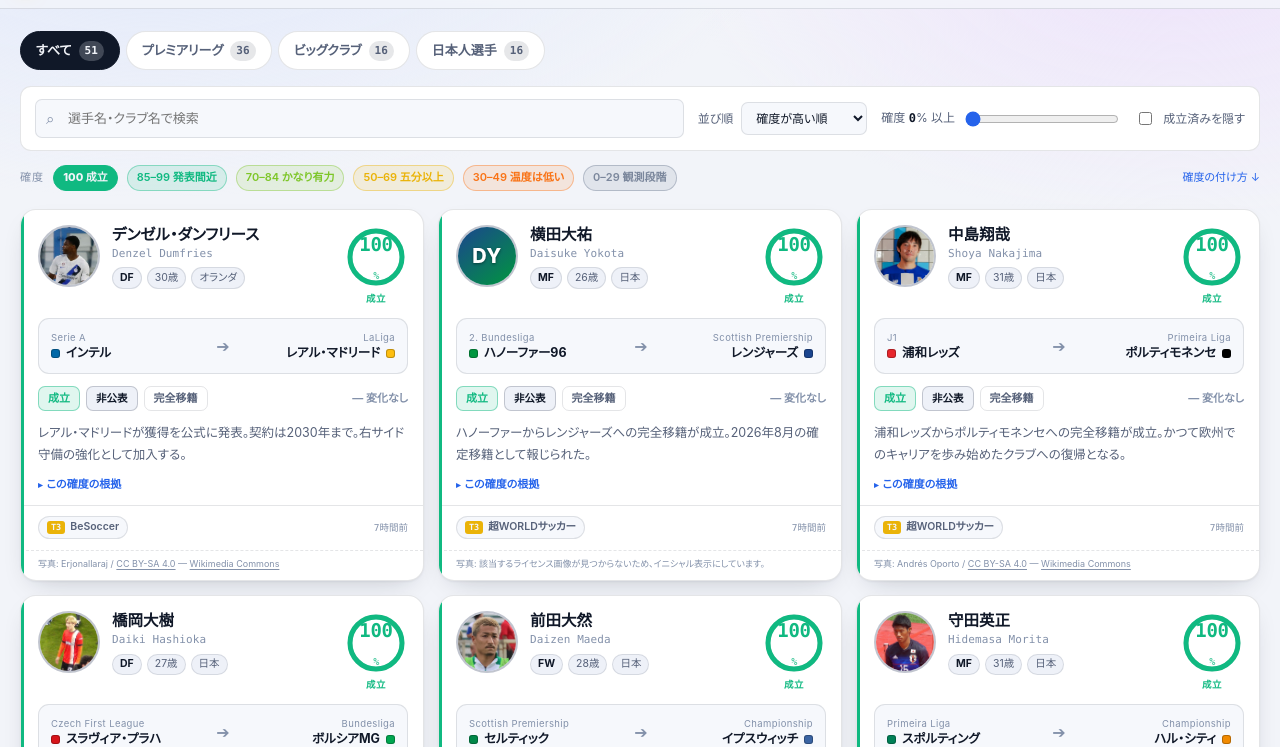
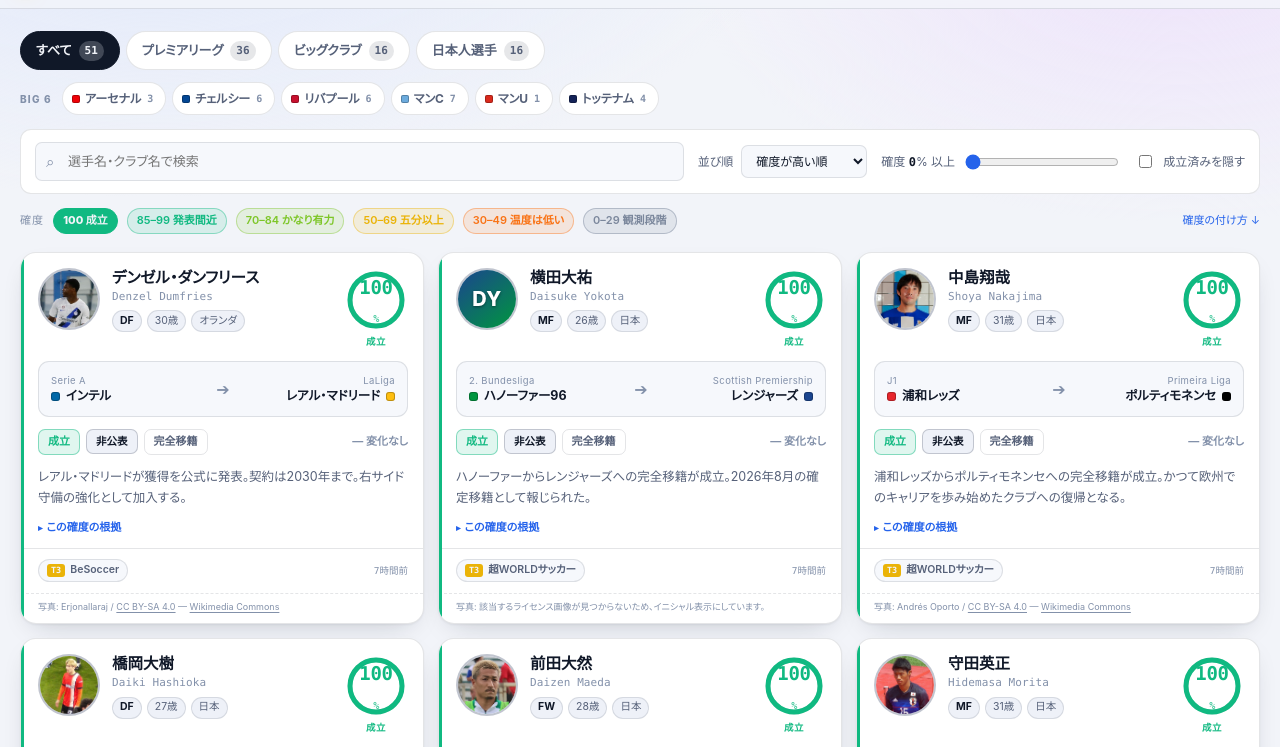
Before and after one commit to tomohiroinoue-cmyk/transfer-radar, a plain HTML site: page index.html in a window 1280 px wide. Shown: the part 53-800 px from the top of the page. Drawn offline with Linux system fonts and the light colour scheme.

Commit message:
data: 移籍情報を更新 (2026/08/06 11:13 JST) — 51件

```diff
--- a/assets/app.js
+++ b/assets/app.js
@@ -119,11 +119,15 @@
   photos: {},
   meta: {},
   cat: 'all',
+  clubs: new Set(), // Big 6 の絞り込み。空なら絞り込まない
   q: '',
   sort: 'prob-desc',
   minProb: 0,
   hideDone: false,
 };
+
+/** その案件が指定クラブに関係するか（移籍元・移籍先のどちらでも該当とする） */
+const involvesClub = (item, club) => item.from.club === club || item.to.club === club;
 
 /* ---------- rendering ---------- */
 
@@ -275,6 +279,8 @@
   const q = state.q.trim().toLowerCase();
   let list = state.items.filter((it) => {
     if (!inCategory(it, state.cat)) return false;
+    // 複数クラブを選んだ場合は OR（アーセナル または チェルシー）
+    if (state.clubs.size && ![...state.clubs].some((c) => involvesClub(it, c))) return false;
     if (it.probability < state.minProb) return false;
     if (state.hideDone && isDone(it)) return false;
     if (!q) return true;
@@ -302,6 +308,19 @@
   document.querySelectorAll('[data-count]').forEach((el) => {
     el.textContent = state.items.filter((i) => inCategory(i, el.dataset.count)).length;
   });
+
+  // クラブごとの件数は「今開いているカテゴリタブの中で」数える
+  const inTab = state.items.filter((i) => inCategory(i, state.cat));
+  document.querySelectorAll('.clubchip').forEach((btn) => {
+    const club = btn.dataset.club;
+    const n = inTab.filter((i) => involvesClub(i, club)).length;
+    btn.querySelector('.clubchip__n').textContent = n;
+    btn.classList.toggle('is-on', state.clubs.has(club));
+    btn.setAttribute('aria-pressed', state.clubs.has(club) ? 'true' : 'false');
+    btn.disabled = n === 0 && !state.clubs.has(club);
+    btn.style.opacity = btn.disabled ? '.45' : '';
+  });
+  $('#clubClear').hidden = state.clubs.size === 0;
 }
 
 /** 現在時刻の「時」を更新スケジュールのタイムゾーンで取る。 */
@@ -396,6 +415,21 @@
     render();
   });
 
+  // Big 6 のクラブ絞り込み。同じチップをもう一度押すと解除（複数選択可）
+  $('#clubChips').addEventListener('click', (e) => {
+    const btn = e.target.closest('.clubchip');
+    if (!btn || btn.disabled) return;
+    const club = btn.dataset.club;
+    if (state.clubs.has(club)) state.clubs.delete(club);
+    else state.clubs.add(club);
+    render();
+  });
+
+  $('#clubClear').addEventListener('click', () => {
+    state.clubs.clear();
+    render();
+  });
+
   let t;
   $('#q').addEventListener('input', (e) => {
     clearTimeout(t);
--- a/assets/style.css
+++ b/assets/style.css
@@ -168,6 +168,53 @@
   background: var(--track); color: inherit;
 }
 .tab.is-active .tab__n { background: color-mix(in srgb, var(--bg) 22%, transparent); }
+
+/* ---------- club filter (Big 6) ---------- */
+
+.clubfilter {
+  margin-top: 10px;
+  display: flex; align-items: center; gap: 10px; flex-wrap: wrap;
+}
+.clubfilter__label {
+  font-size: 10px; font-weight: 800; letter-spacing: .12em; color: var(--text-3);
+  flex: none;
+}
+.clubfilter__chips { display: flex; flex-wrap: wrap; gap: 6px; }
+
+.clubchip {
+  position: relative; cursor: pointer;
+  font: inherit; font-size: 12px; font-weight: 700;
+  padding: 6px 12px 6px 22px; border-radius: 999px;
+  border: 1px solid var(--border);
+  background: var(--surface); color: var(--text-2);
+  display: inline-flex; align-items: center; gap: 6px;
+  transition: color .15s, border-color .15s, background .15s;
+}
+/* クラブカラーのドット */
+.clubchip::before {
+  content: ""; position: absolute; left: 9px;
+  width: 8px; height: 8px; border-radius: 2px;
+  background: var(--c);
+  box-shadow: inset 0 0 0 1px rgba(0, 0, 0, .25);
+}
+.clubchip:hover { color: var(--text); border-color: var(--border-2); }
+.clubchip.is-on {
+  color: var(--text);
+  border-color: var(--c);
+  background: color-mix(in srgb, var(--c) 16%, transparent);
+  box-shadow: inset 0 0 0 1px color-mix(in srgb, var(--c) 45%, transparent);
+}
+.clubchip__n {
+  font-family: var(--mono); font-size: 10px; font-weight: 700;
+  color: var(--text-3);
+}
+.clubchip.is-on .clubchip__n { color: var(--text-2); }
+
+.clubfilter__clear {
+  font: inherit; font-size: 11px; cursor: pointer;
+  border: none; background: none; color: var(--accent);
+  text-decoration: underline; text-underline-offset: 2px; padding: 0;
+}
 
 /* ---------- controls ---------- */
 
--- a/index.html
+++ b/index.html
@@ -35,6 +35,19 @@
     <button class="tab" role="tab" data-cat="bigclub">ビッグクラブ<span class="tab__n" data-count="bigclub"></span></button>
     <button class="tab" role="tab" data-cat="japanese">日本人選手<span class="tab__n" data-count="japanese"></span></button>
   </nav>
+
+  <section class="clubfilter" aria-label="クラブで絞り込む">
+    <span class="clubfilter__label">BIG 6</span>
+    <div class="clubfilter__chips" id="clubChips">
+      <button class="clubchip" data-club="Arsenal" style="--c:#EF0107">アーセナル<span class="clubchip__n"></span></button>
+      <button class="clubchip" data-club="Chelsea" style="--c:#034694">チェルシー<span class="clubchip__n"></span></button>
+      <button class="clubchip" data-club="Liverpool" style="--c:#C8102E">リバプール<span class="clubchip__n"></span></button>
+      <button class="clubchip" data-club="Manchester City" style="--c:#6CABDD">マンC<span class="clubchip__n"></span></button>
+      <button class="clubchip" data-club="Manchester United" style="--c:#DA291C">マンU<span class="clubchip__n"></span></button>
+      <button class="clubchip" data-club="Tottenham" style="--c:#132257">トッテナム<span class="clubchip__n"></span></button>
+    </div>
+    <button class="clubfilter__clear" id="clubClear" hidden>クラブ絞り込みを解除</button>
+  </section>
 
   <section class="controls">
     <label class="search">
```
Also changed, not shown: 1 other file.
